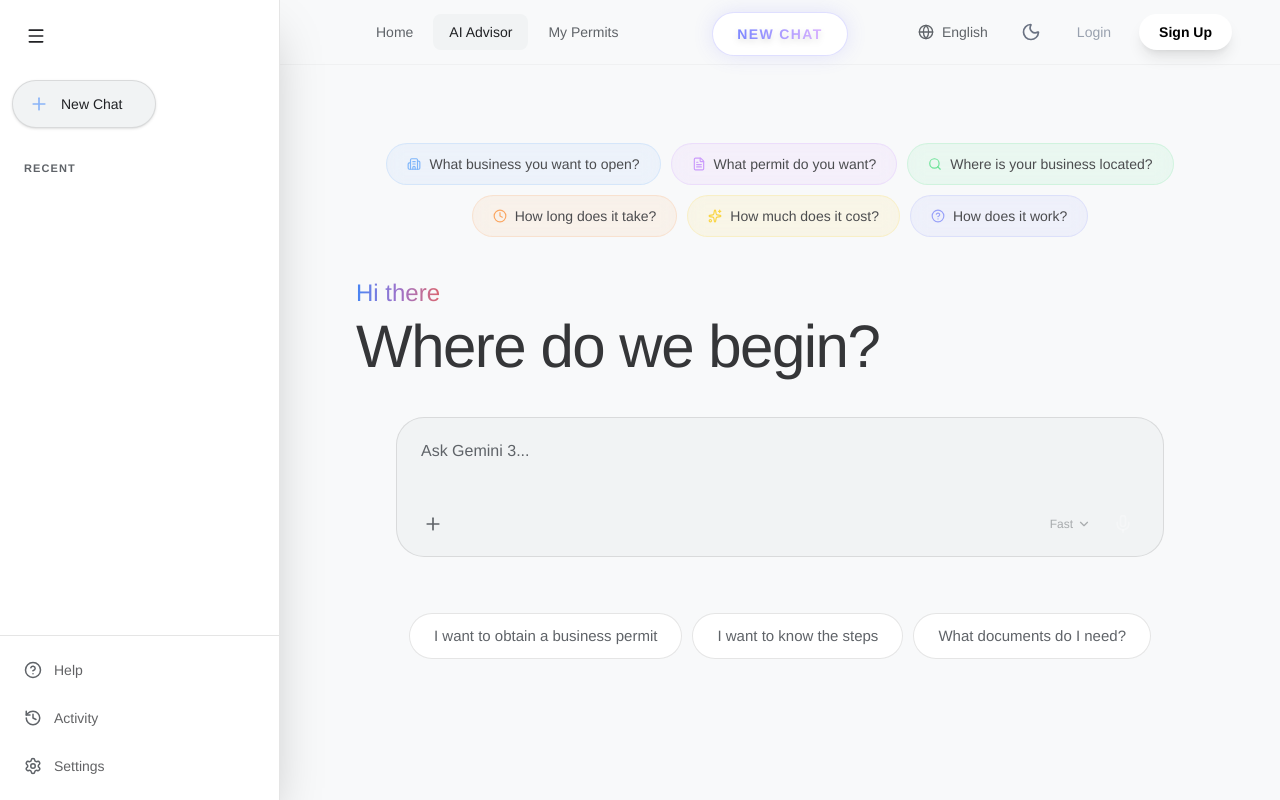
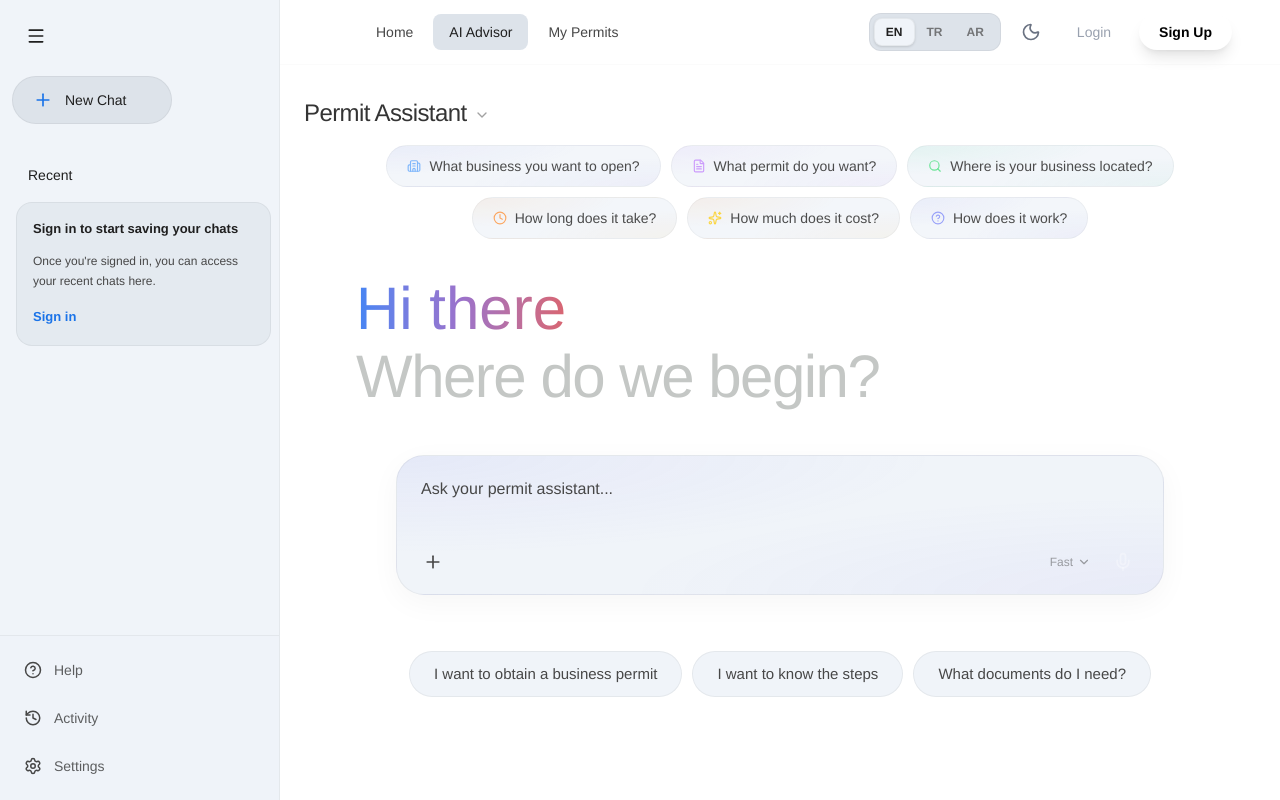
Before and after one commit to hamzax180/permitops-ai, a Next.js app: page /chat in a window 1280 px wide. Built offline with nearby package versions, Linux system fonts and the light colour scheme; a web font is replaced by a local one.

Commit message:
Gemini-style UI overhaul, mesh gradients, and rebranding

```diff
--- a/src/app/chat/page.tsx
+++ b/src/app/chat/page.tsx
@@ -270,20 +270,15 @@ export default function ChatPage() {
         <Navbar isAppPage />
         <div className="h-4 shrink-0" /> {/* Slight top padding */}
 
-        {/* Centered Chat Title for Screen — Constrained to main width for the perfect sidebar push! */}
-        <div className="absolute left-0 right-0 top-3 flex justify-center pointer-events-none z-30 px-4">
-          <motion.div
-            initial={{ opacity: 0, y: -10 }}
-            animate={{ opacity: 1, y: 0 }}
-            className="px-6 py-2 rounded-full glass-card border border-indigo-500/20 shadow-[0_0_20px_rgba(99,102,241,0.15)] backdrop-blur-xl max-w-[70vw] truncate pointer-events-auto"
-          >
-            <span className="text-xs md:text-sm font-bold bg-clip-text text-transparent bg-gradient-to-r from-indigo-400 to-purple-300 whitespace-nowrap tracking-widest uppercase drop-shadow-md">
-              {sessionTitle || t('chat_new')}
+        {/* Gemini-Style Content Header */}
+        <div className="h-16 flex items-center px-6 shrink-0 z-30">
+          <div className="flex items-center gap-2">
+            <span className="text-xl md:text-2xl font-medium text-[var(--text)] opacity-90 tracking-tight">
+              Permit Assistant
             </span>
-          </motion.div>
+            <ChevronDown size={16} className="text-[var(--muted)] opacity-50 mt-1" />
+          </div>
         </div>
-
-        <div className="h-12 shrink-0" /> {/* Spacer Below the Header */}
 
         {/* Content Area */}
         <div className="flex-1 flex flex-col min-h-0 relative">
@@ -296,17 +291,16 @@ export default function ChatPage() {
                 className="flex flex-wrap justify-center gap-2.5 max-w-4xl mb-8"
               >
                 {[
-                  { icon: Building2, label: t('chat_suggestion_business'), color: '#60a5fa',  bg: 'rgba(96,165,250,0.1)',  border: 'rgba(96,165,250,0.2)'  },
-                  { icon: FileText,  label: t('chat_suggestion_permit'),   color: '#c084fc',  bg: 'rgba(192,132,252,0.1)', border: 'rgba(192,132,252,0.2)' },
-                  { icon: Search,    label: t('chat_suggestion_location'), color: '#4ade80',  bg: 'rgba(74,222,128,0.1)',  border: 'rgba(74,222,128,0.2)'  },
-                  { icon: Clock,     label: t('chat_suggestion_duration'), color: '#fb923c',  bg: 'rgba(251,146,60,0.1)',  border: 'rgba(251,146,60,0.2)'  },
-                  { icon: Sparkles,  label: t('chat_suggestion_cost'),     color: '#facc15',  bg: 'rgba(250,204,21,0.1)',  border: 'rgba(250,204,21,0.2)'  },
-                  { icon: HelpCircle,label: t('chat_suggestion_help'),     color: '#818cf8',  bg: 'rgba(129,140,248,0.1)', border: 'rgba(129,140,248,0.2)' }
+                  { icon: Building2, label: t('chat_suggestion_business'), color: '#60a5fa',  mesh: 'mesh-indigo' },
+                  { icon: FileText,  label: t('chat_suggestion_permit'),   color: '#c084fc',  mesh: 'mesh-purple' },
+                  { icon: Search,    label: t('chat_suggestion_location'), color: '#4ade80',  mesh: 'mesh-emerald' },
+                  { icon: Clock,     label: t('chat_suggestion_duration'), color: '#fb923c',  mesh: 'mesh-amber' },
+                  { icon: Sparkles,  label: t('chat_suggestion_cost'),     color: '#facc15',  mesh: 'mesh-amber' },
+                  { icon: HelpCircle,label: t('chat_suggestion_help'),     color: '#818cf8',  mesh: 'mesh-indigo' }
                 ].map((chip, i) => (
                   <div
                     key={i}
-                    style={{ background: chip.bg, border: `1px solid ${chip.border}` }}
-                    className="text-[var(--text)] opacity-80 text-sm py-2.5 px-5 rounded-full flex items-center gap-2 font-medium select-none backdrop-blur-sm"
+                    className={`glass-mesh ${chip.mesh} text-[var(--text)] opacity-80 text-sm py-2.5 px-5 rounded-full flex items-center gap-2 font-medium select-none backdrop-blur-sm transition-all hover:scale-105 cursor-pointer`}
                   >
                     {chip.icon && <chip.icon size={14} style={{ color: chip.color }} />}
                     {chip.label}
@@ -315,21 +309,21 @@ export default function ChatPage() {
               </motion.div>
               <motion.div
                 initial={{ opacity: 0, y: 10 }} animate={{ opacity: 1, y: 0 }} transition={{ duration: 0.5 }}
-                className="w-full mb-8"
+                className="w-full mb-10 text-left"
               >
                 <div className="flex items-center gap-2 mb-2">
-                  <span className="text-xl md:text-2xl font-medium bg-gradient-to-r from-[#4285f4] via-[#9b72cb] to-[#d96570] bg-clip-text text-transparent">
+                  <span className="text-4xl md:text-6xl font-medium bg-gradient-to-r from-[#4285f4] via-[#9b72cb] to-[#d96570] bg-clip-text text-transparent">
                      {t('chat_welcome').replace('{name}', user?.fullName || (user?.email ? user.email.split('@')[0] : 'there'))}
                   </span>
                 </div>
-                <h1 className="text-4xl md:text-6xl font-medium tracking-tight text-[var(--text)] opacity-90">
+                <h1 className="text-4xl md:text-6xl font-medium tracking-tight text-[#c4c7c5] dark:text-[#444746]">
                   {t('chat_begin')}
                 </h1>
               </motion.div>
 
               {/* Chat Input Pill (empty state, centered) */}
               <div className="w-full max-w-3xl mb-12">
-                <div className="rounded-[28px] p-2 pr-3 min-h-[140px] flex flex-col border border-[var(--border)] hover:border-[var(--border-2)] transition-all bg-[var(--surface-2)]">
+                <div className="rounded-[28px] p-2 pr-3 min-h-[140px] flex flex-col glass-mesh mesh-indigo hover:border-[var(--border-2)] transition-all shadow-[0_8px_30px_rgb(0,0,0,0.04)] dark:shadow-none">
                   {/* File Preview Chip */}
                   {file && (
                     <div className="px-4 pt-2 flex items-center">
@@ -496,7 +490,7 @@ export default function ChatPage() {
           {!isEmpty && (
             <div className="absolute bottom-0 left-0 w-full pt-12 pb-10 px-4 flex justify-center bg-gradient-to-t from-[var(--bg)] via-[var(--bg)] to-transparent">
               <div className="w-full max-w-3xl relative px-2">
-                <div className={`relative flex flex-col rounded-[28px] p-2 pr-3 min-h-[56px] border border-[var(--border)] transition-all duration-300 bg-[var(--surface-2)] ${busy ? 'opacity-70' : 'hover:border-[var(--border-2)] focus-within:border-[var(--border-2)]'}`}>
+                <div className={`relative flex flex-col rounded-[28px] p-2 pr-3 min-h-[56px] border border-[var(--border)] transition-all duration-300 bg-[var(--surface-2)] backdrop-blur-md shadow-[0_8px_30px_rgb(0,0,0,0.04)] dark:shadow-none ${busy ? 'opacity-70' : 'hover:border-[var(--border-2)] focus-within:border-[var(--border-2)]'}`}>
 
                   {/* File Preview Chip */}
                   {file && (
--- a/src/app/components/LanguageSwitcher.tsx
+++ b/src/app/components/LanguageSwitcher.tsx
@@ -1,65 +1,42 @@
 'use client';
 
 import { useLanguage } from '../context/LanguageContext';
-import { Globe } from 'lucide-react';
-import { motion, AnimatePresence } from 'framer-motion';
-import { useState } from 'react';
+import { motion } from 'framer-motion';
 
 export default function LanguageSwitcher() {
   const { language, setLanguage } = useLanguage();
-  const [isOpen, setIsOpen] = useState(false);
 
   const langs = [
-    { code: 'en', label: 'English', flag: '🇺🇸' },
-    { code: 'tr', label: 'Türkçe', flag: '🇹🇷' },
-    { code: 'ar', label: 'العربية', flag: '🇸🇦' },
+    { code: 'en', label: 'EN' },
+    { code: 'tr', label: 'TR' },
+    { code: 'ar', label: 'AR' },
   ] as const;
 
-  const currentLang = langs.find(l => l.code === language);
-
   return (
-    <div className="relative">
-      <button
-        onClick={() => setIsOpen(!isOpen)}
-        className="flex items-center gap-2 px-3 py-2 rounded-lg hover:bg-white/5 transition-colors text-sm font-medium text-[var(--muted)] hover:text-[var(--text)] border border-transparent hover:border-white/10"
-      >
-        <Globe size={16} />
-        <span>{currentLang?.label}</span>
-      </button>
-
-      <AnimatePresence>
-        {isOpen && (
-          <>
-            <div className="fixed inset-0 z-40" onClick={() => setIsOpen(false)} />
-            <motion.div
-              initial={{ opacity: 0, y: 8, scale: 0.95 }}
-              animate={{ opacity: 1, y: 0, scale: 1 }}
-              exit={{ opacity: 0, y: 8, scale: 0.95 }}
-              className="absolute right-0 mt-2 w-40 bg-[var(--surface)] border border-[var(--border)] rounded-xl shadow-xl z-50 overflow-hidden backdrop-blur-xl"
-            >
-              <div className="py-1">
-                {langs.map((lang) => (
-                  <button
-                    key={lang.code}
-                    onClick={() => {
-                      setLanguage(lang.code);
-                      setIsOpen(false);
-                    }}
-                    className={`w-full flex items-center justify-between px-4 py-2.5 text-sm transition-colors ${
-                      language === lang.code
-                        ? 'bg-purple-500/10 text-purple-500 font-bold'
-                        : 'text-[var(--muted)] hover:bg-white/5 hover:text-[var(--text)]'
-                    }`}
-                  >
-                    <span>{lang.label}</span>
-                    <span className="text-xs opacity-60">{lang.flag}</span>
-                  </button>
-                ))}
-              </div>
-            </motion.div>
-          </>
-        )}
-      </AnimatePresence>
+    <div className="flex items-center bg-[var(--surface-2)] p-1 rounded-xl border border-[var(--border)]">
+      {langs.map((lang) => {
+        const active = language === lang.code;
+        return (
+          <button
+            key={lang.code}
+            onClick={() => setLanguage(lang.code)}
+            className={`relative px-3 py-1.5 text-xs font-bold transition-all duration-300 ${
+              active
+                ? 'text-[var(--text)]'
+                : 'text-[var(--muted)] hover:text-[var(--text)] opacity-70 hover:opacity-100'
+            }`}
+          >
+            {active && (
+              <motion.div
+                layoutId="active-lang"
+                className="absolute inset-0 bg-[var(--surface)] shadow-sm rounded-lg border border-[var(--border)]"
+                transition={{ type: 'spring', bounce: 0.2, duration: 0.5 }}
+              />
+            )}
+            <span className="relative z-10">{lang.label}</span>
+          </button>
+        );
+      })}
     </div>
   );
 }
--- a/src/app/components/Sidebar.tsx
+++ b/src/app/components/Sidebar.tsx
@@ -54,35 +54,35 @@ export default function Sidebar({
     <motion.aside
       initial={false}
       animate={{ width: isExpanded ? 280 : 68 }}
-      className="h-full bg-[var(--surface)] flex flex-col shrink-0 transition-all duration-300 ease-in-out relative z-50 shadow-2xl border-r border-[var(--border)]"
+      className="h-full bg-[var(--surface)] flex flex-col shrink-0 transition-all duration-300 ease-in-out relative z-50 border-r border-[var(--border)]"
     >
       {/* Top Menu Button */}
-      <div className="p-4 mb-2">
+      <div className="p-4 mb-1">
         <button
           onClick={() => setIsExpanded(!isExpanded)}
           className="p-2.5 rounded-full hover:bg-[var(--surface-2)] text-[var(--text)] transition-colors"
-          title="Collapse menu"
+          title="Toggle menu"
         >
           <Menu size={20} />
         </button>
       </div>
 
       {/* New Chat Button */}
-      <div className="px-3 mb-4">
+      <div className="px-3 mb-6">
         <button
           onClick={onNewChat}
-          className={`group flex items-center justify-start gap-3 h-12 transition-all duration-300 rounded-full bg-[var(--surface-2)] hover:bg-[var(--border-2)]/10 border border-[var(--border)] shadow-sm overflow-hidden ${
-            isExpanded ? 'w-36 px-4' : 'w-10 px-2.5 ml-1'
+          className={`group flex items-center justify-start gap-3 h-12 transition-all duration-300 rounded-full bg-[var(--surface-2)] hover:shadow-md border border-[var(--border)] overflow-hidden ${
+            isExpanded ? 'w-40 px-5' : 'w-12 px-3.5'
           }`}
         >
-          <Plus size={20} className="text-[#8ab4f8] shrink-0" />
+          <Plus size={20} className="text-[var(--accent)] shrink-0" />
           <AnimatePresence>
             {isExpanded && (
               <motion.span
                 initial={{ opacity: 0, x: -10 }}
                 animate={{ opacity: 1, x: 0 }}
                 exit={{ opacity: 0, x: -10 }}
-                className="text-sm font-medium text-[var(--text)] opacity-90 whitespace-nowrap"
+                className="text-sm font-medium text-[var(--text)] whitespace-nowrap"
               >
                  {t('sidebar_new_chat')}
               </motion.span>
@@ -99,14 +99,20 @@ export default function Sidebar({
               initial={{ opacity: 0 }}
               animate={{ opacity: 1 }}
               exit={{ opacity: 0 }}
-              className="text-[11px] font-bold text-[var(--muted)] uppercase tracking-widest px-3 mb-3 mt-4"
+              className="text-[14px] font-medium text-[var(--text)] px-4 mb-3 mt-4"
             >
-               {t('sidebar_recent')}
+               {t('sidebar_recent') || 'Recent'}
             </motion.h3>
           )}
         </AnimatePresence>
 
-        {loading && sessions.length === 0 ? (
+        {!token && isExpanded ? (
+          <div className="mx-1 p-4 rounded-2xl bg-[var(--surface-2)]/60 border border-[var(--border)] space-y-3 mt-4">
+             <p className="text-[13px] font-semibold text-[var(--text)]">Sign in to start saving your chats</p>
+             <p className="text-[12px] text-[var(--muted)] leading-relaxed">Once you're signed in, you can access your recent chats here.</p>
+             <button className="text-[var(--accent)] text-[13px] font-bold hover:underline">Sign in</button>
+          </div>
+        ) : loading && sessions.length === 0 ? (
           <div className="space-y-4 px-3 py-2">
             {[1, 2, 3].map(i => (
               <div key={i} className="h-2 bg-[var(--border)] animate-pulse rounded-full w-full" />
@@ -118,13 +124,13 @@ export default function Sidebar({
               key={s.id}
               className={`group relative flex items-center gap-3 p-3 rounded-full transition-all cursor-pointer ${
                 currentSessionId === s.id
-                  ? 'bg-[var(--surface-2)] text-[var(--accent)] shadow-sm'
-                  : 'hover:bg-[var(--surface-2)] text-[var(--text)] opacity-70 hover:opacity-100'
+                  ? 'bg-[var(--surface-2)] text-[var(--text)]'
+                  : 'hover:bg-[var(--surface-2)] text-[var(--text)] opacity-90'
               }`}
               onClick={() => onSessionSelect(s.id, s.title)}
               title={s.title}
             >
-              <MessageSquare size={18} className={currentSessionId === s.id ? 'text-[var(--accent)]' : 'text-[var(--muted)]'} />
+              <MessageSquare size={18} className="text-[var(--muted)]" />
               {isExpanded && (
                 <span className="text-sm font-medium truncate flex-1 pr-6 text-[var(--text)]">{s.title}</span>
               )}
--- a/src/app/context/LanguageContext.tsx
+++ b/src/app/context/LanguageContext.tsx
@@ -81,7 +81,7 @@ const translations: Record<Language, Record<string, string>> = {
     status_pending: 'Pending',
     chat_welcome: 'Hi {name}',
     chat_begin: 'Where do we begin?',
-    chat_placeholder_alt: 'Ask Gemini 3...',
+    chat_placeholder_alt: 'Ask your permit assistant...',
     chat_suggestion_business: 'What business you want to open?',
     chat_suggestion_permit: 'What permit do you want?',
     chat_suggestion_location: 'Where is your business located?',
@@ -166,7 +166,7 @@ const translations: Record<Language, Record<string, string>> = {
     status_pending: 'Beklemede',
     chat_welcome: 'Selam {name}',
     chat_begin: 'Nereden başlayalım?',
-    chat_placeholder_alt: 'Gemini 3\'e sorun...',
+    chat_placeholder_alt: 'İzin asistanınıza sorun...',
     chat_suggestion_business: 'Hangi işi açmak istiyorsunuz?',
     chat_suggestion_permit: 'Hangi izni istiyorsunuz?',
     chat_suggestion_location: 'İşletmeniz nerede?',
@@ -251,7 +251,7 @@ const translations: Record<Language, Record<string, string>> = {
     dashboard_auto_execute: 'تشغيل البوت تلقائياً',
     chat_welcome: 'أهلاً {name}',
     chat_begin: 'من أين نبدأ؟',
-    chat_placeholder_alt: 'اسأل جيميناي ٣...',
+    chat_placeholder_alt: 'اسأل مساعد التصاريح الخاص بك...',
     chat_suggestion_business: 'ما هو العمل الذي تريد فتحه؟',
     chat_suggestion_permit: 'ما هو التصريح الذي تريده؟',
     chat_suggestion_location: 'أين يقع عملك؟',
--- a/src/app/globals.css
+++ b/src/app/globals.css
@@ -5,16 +5,16 @@
 
 /* ─── Flexible Theme Tokens ─── */
 :root {
-  --bg: #f8f9fa;
-  --surface: #ffffff;
-  --surface-2: #f1f3f4;
-  --border: rgba(0, 0, 0, 0.1);
-  --border-2: rgba(0, 0, 0, 0.16);
-  --accent: #4f46e5;
-  --text: #202124;
-  --muted: #5f6368;
-  --radius: 16px;
-  --nav-bg: rgba(255, 255, 255, 0.9);
+  --bg: #ffffff;
+  --surface: #f0f4f9;
+  --surface-2: #dde3ea;
+  --border: rgba(0, 0, 0, 0.05);
+  --border-2: rgba(0, 0, 0, 0.1);
+  --accent: #1a73e8;
+  --text: #1f1f1f;
+  --muted: #474747;
+  --radius: 24px;
+  --nav-bg: rgba(255, 255, 255, 0.7);
 }
 
 .dark {
@@ -325,3 +325,66 @@ body {
 
 .dark .agent-chip { background: rgba(168,85,247,0.15); border-color: rgba(168,85,247,0.3); color: #c084fc; }
 .dark .human-chip { background: rgba(14,165,233,0.12); border-color: rgba(14,165,233,0.25); color: #7dd3fc; }
+
+/* ─── Mesh Gradients (Gradual UI) ─── */
+.glass-mesh {
+  @apply backdrop-blur-md border border-[var(--border)] transition-all duration-500;
+  position: relative;
+  overflow: hidden;
+}
+
+/* Indigo Mesh (Info/Metrics) */
+.mesh-indigo {
+  background: var(--surface);
+  background-image:
+    radial-gradient(at 0% 0%, rgba(99, 102, 241, 0.08) 0px, transparent 50%),
+    radial-gradient(at 100% 100%, rgba(79, 70, 229, 0.05) 0px, transparent 50%);
+}
+.dark .mesh-indigo {
+  background: var(--surface);
+  background-image:
+    radial-gradient(at 0% 0%, rgba(138, 180, 248, 0.12) 0px, transparent 50%),
+    radial-gradient(at 100% 100%, rgba(99, 102, 241, 0.08) 0px, transparent 50%);
+}
+
+/* Purple Mesh (AI/Agentic) */
+.mesh-purple {
+  background: var(--surface);
+  background-image:
+    radial-gradient(at 0% 0%, rgba(192, 132, 252, 0.1) 0px, transparent 50%),
+    radial-gradient(at 100% 100%, rgba(168, 85, 247, 0.06) 0px, transparent 50%);
+}
+.dark .mesh-purple {
+  background: var(--surface);
+  background-image:
+    radial-gradient(at 0% 0%, rgba(192, 132, 252, 0.15) 0px, transparent 50%),
+    radial-gradient(at 100% 100%, rgba(147, 51, 234, 0.1) 0px, transparent 50%);
+}
+
+/* Amber Mesh (Warning/Action) */
+.mesh-amber {
+  background: var(--surface);
+  background-image:
+    radial-gradient(at 0% 0%, rgba(251, 146, 60, 0.1) 0px, transparent 50%),
+    radial-gradient(at 100% 100%, rgba(245, 158, 11, 0.06) 0px, transparent 50%);
+}
+.dark .mesh-amber {
+  background: var(--surface);
+  background-image:
+    radial-gradient(at 0% 0%, rgba(251, 146, 60, 0.15) 0px, transparent 50%),
+    radial-gradient(at 100% 100%, rgba(217, 119, 6, 0.1) 0px, transparent 50%);
+}
+
+/* Success Mesh (Completed) */
+.mesh-emerald {
+  background: var(--surface);
+  background-image:
+    radial-gradient(at 0% 0%, rgba(52, 211, 153, 0.1) 0px, transparent 50%),
+    radial-gradient(at 100% 100%, rgba(16, 185, 129, 0.06) 0px, transparent 50%);
+}
+.dark .mesh-emerald {
+  background: var(--surface);
+  background-image:
+    radial-gradient(at 0% 0%, rgba(52, 211, 153, 0.15) 0px, transparent 50%),
+    radial-gradient(at 100% 100%, rgba(5, 150, 105, 0.1) 0px, transparent 50%);
+}
--- a/src/app/page.tsx
+++ b/src/app/page.tsx
@@ -63,7 +63,7 @@ export default function Home() {
       <Navbar />
       <main className="min-h-screen bg-[var(--bg)] text-[var(--text)] flex flex-col items-center justify-center transition-colors duration-500 overflow-hidden">
 
-      {/* ═══════════════ GEMINI STYLE CONTENT ═══════════════ */}
+      {/* ═══════════════ PERMIT ASSISTANT CONTENT ═══════════════ */}
       <section className="w-full max-w-4xl mx-auto flex flex-col items-center text-center space-y-10 pt-24 pb-10 px-6 relative">
 
         {/* Animated Header Group */}
```
Also changed, not shown: src/app/components/Navbar.tsx (+13 -5 lines), src/app/dashboard/page.tsx (+7 -7 lines), 1 other file (tests, documents, lock files or other folders).
